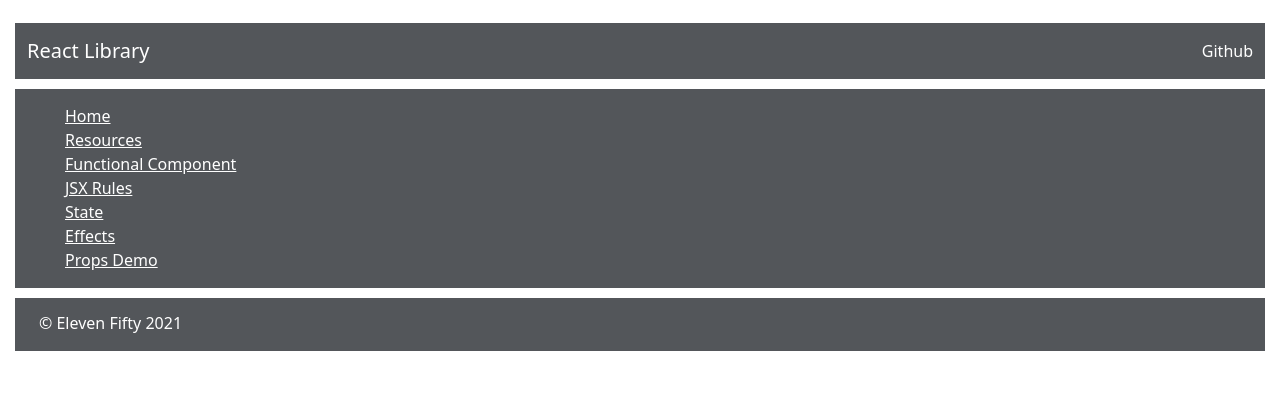
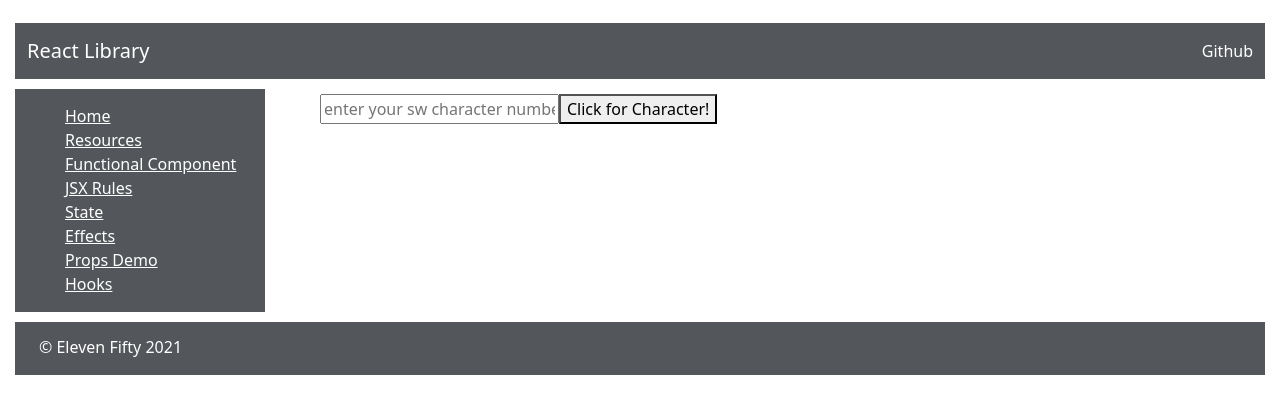
Before and after one commit to darahdesigner/react-fundamentals, a React (Create React App) app: page /hooks in a window 1280 px wide. Shown: the top 414 px of the page. Built offline with nearby package versions, Linux system fonts and the light colour scheme.

Commit message:
Hooks 7.2 complete

```diff
--- /dev/null
+++ b/src/components/concepts/Hooks.js
@@ -0,0 +1,25 @@
+import React, {useState, useEffect} from 'react';
+
+const Hooks = () => {
+    const [query, setQuery] = useState('');
+    const [results, setResults] = useState({});
+    const fetcher = () => {
+        fetch(`https://swapi.dev/api/people/${query}`)
+            .then(res => res.json())
+            .then(json => {
+                console.log(json)
+                setResults(json);
+            })
+    }
+    return(
+        <div className="main">
+            <div className="mainDiv">
+                <input value={query} onChange={e => setQuery(e.target.value)} placeholder="enter your sw character number"/>
+                <button onClick={() => fetcher()}>Click for Character!</button>
+                {results ? <h2>{results.name}</h2> : <div></div>}
+            </div>
+        </div>
+    )
+}
+
+export default Hooks;
--- a/src/components/site/Sidebar.js
+++ b/src/components/site/Sidebar.js
@@ -11,6 +11,7 @@
 import State from '../concepts/States'
 import Effects from '../concepts/Effects';
 import PropsDemo from '../concepts/PropsDemo';
+import Hooks from '../concepts/Hooks'
 
 const Sidebar = () => {
     return(
@@ -24,6 +25,7 @@
                     <li><Link to='/state'>State</Link></li>
                     <li><Link to='/effects'>Effects</Link></li>
                     <li><Link to='/propsdemo'>Props Demo</Link></li>
+                    <li><Link to='/hooks'>Hooks</Link></li>
                 </ul>
             </div>
             <div className='sidebar-route'>
@@ -36,6 +38,7 @@
                     <Route exact path='/state'><State /></Route>
                     <Route exact path='/effects'><Effects /></Route>
                     <Route exact path='/propsdemo'><PropsDemo /></Route>
+                    <Route exact path='/hooks'><Hooks /></Route>
                 </Switch>
             </div>
         </div>
```
